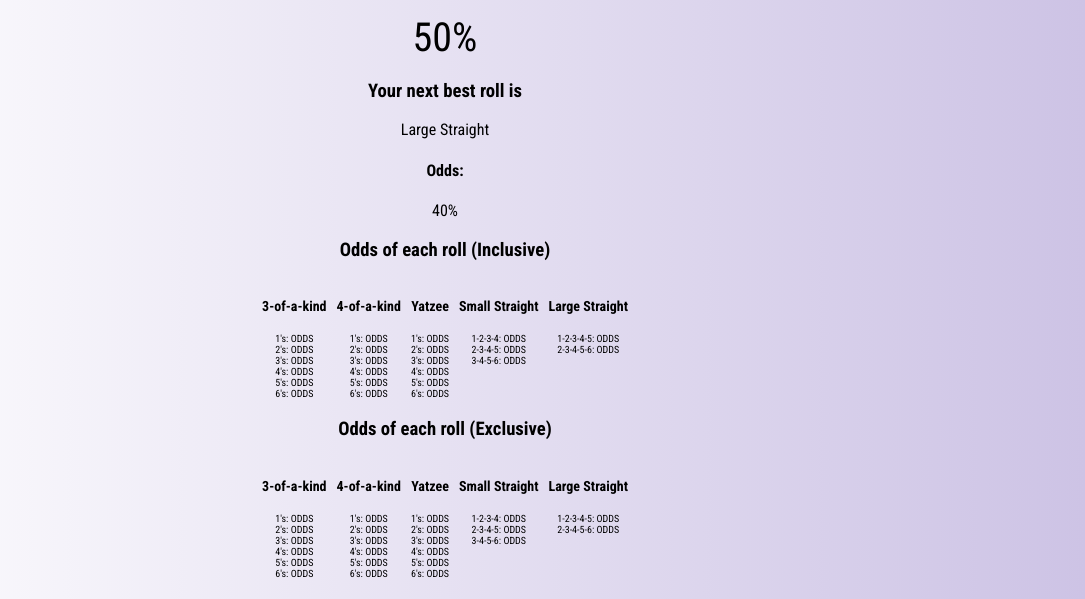
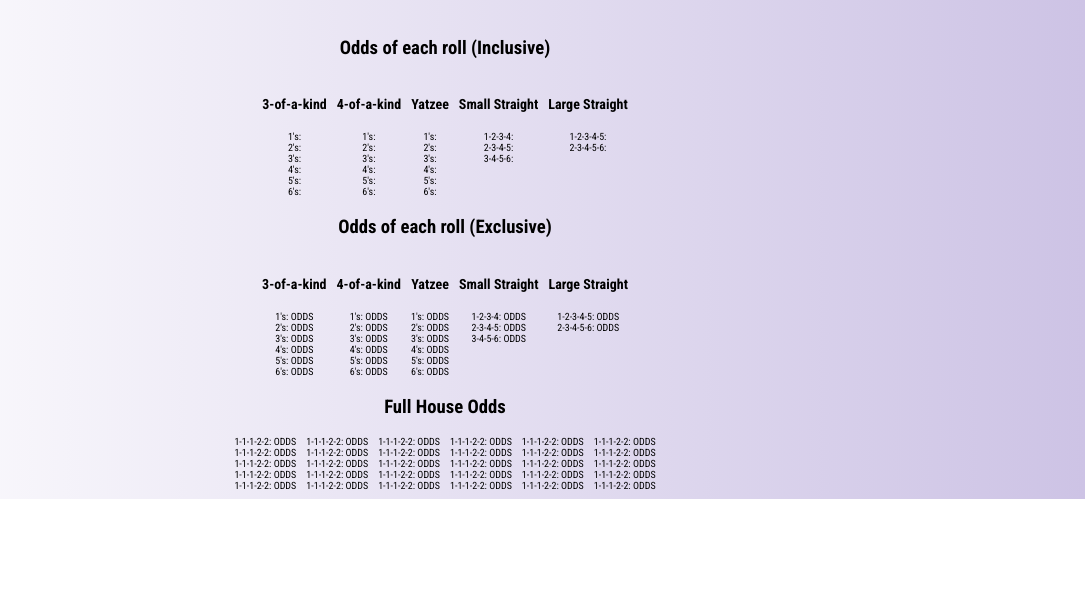
Before and after one commit to 22alfbassett/22alfbassett.github.io, a plain HTML site: page websites/yatzee-odds/index.html in a window 1280 px wide. Shown: the part 851-1450 px from the top of the page, without its empty margins (195-1280 px from the left). After the commit the page ends 1350 px from the top, so only its background shows below. Drawn offline with Linux system fonts and the light colour scheme.

Commit message:
Removed Placeholder text

```diff
--- a/websites/yatzee-odds/index.html
+++ b/websites/yatzee-odds/index.html
@@ -91,57 +91,57 @@
         </div>
         <div class="best-roll">
             <h2>You should go for:</h2>
-            <h1 id="best-roll-text">Yatzee of 5's</h1>
+            <h1 id="best-roll-text"> </h1>
             <div class="best-odds-container">
                 <h3>Odds on next roll: </h3>
-                <t id="best-roll-odds">50%</t>
+                <t id="best-roll-odds"> </t>
             </div>
         </div>
         <div class="next-best-roll">
             <h3>Your next best roll is </h3>
-            <t id="next-best-roll-text">Large Straight</t>
+            <t id="next-best-roll-text"> </t>
             <h4>Odds:</h4>
-            <t id="next-best-roll-odds">40%</t>
+            <t id="next-best-roll-odds"> </t>
         </div>
         <h3 class="odds-inclusive-header">Odds of each roll (Inclusive)</h3>
         <div class="odds-container">
             <div class="3-kind">
                 <h3 class="title">3-of-a-kind</h3>
-                <span id="3-of-a-kind-odds-inc-1">1's: ODDS</span>
-                <span id="3-of-a-kind-odds-inc-2">2's: ODDS</span>
-                <span id="3-of-a-kind-odds-inc-3">3's: ODDS</span>
-                <span id="3-of-a-kind-odds-inc-4">4's: ODDS</span>
-                <span id="3-of-a-kind-odds-inc-5">5's: ODDS</span>
-                <span id="3-of-a-kind-odds-inc-6">6's: ODDS</span>
+                <span id="3-of-a-kind-odds-inc-1">1's:     </span>
+                <span id="3-of-a-kind-odds-inc-2">2's:     </span>
+                <span id="3-of-a-kind-odds-inc-3">3's:     </span>
+                <span id="3-of-a-kind-odds-inc-4">4's:     </span>
+                <span id="3-of-a-kind-odds-inc-5">5's:     </span>
+                <span id="3-of-a-kind-odds-inc-6">6's:     </span>
             </div>
             <div class="4-kind">
                 <h3 class="title">4-of-a-kind</h3>
-                <span id="4-of-a-kind-odds-inc-1">1's: ODDS</span>
-                <span id="4-of-a-kind-odds-inc-2">2's: ODDS</span>
-                <span id="4-of-a-kind-odds-inc-3">3's: ODDS</span>
-                <span id="4-of-a-kind-odds-inc-4">4's: ODDS</span>
-                <span id="4-of-a-kind-odds-inc-5">5's: ODDS</span>
-                <span id="4-of-a-kind-odds-inc-6">6's: ODDS</span>
+                <span id="4-of-a-kind-odds-inc-1">1's:     </span>
+                <span id="4-of-a-kind-odds-inc-2">2's:     </span>
+                <span id="4-of-a-kind-odds-inc-3">3's:     </span>
+                <span id="4-of-a-kind-odds-inc-4">4's:     </span>
+                <span id="4-of-a-kind-odds-inc-5">5's:     </span>
+                <span id="4-of-a-kind-odds-inc-6">6's:     </span>
             </div>
             <div class="yatzees">
                 <h3 class="title">Yatzee</h3>
-                <span id="yatzee-odds-inc-1">1's: ODDS</span>
-                <span id="yatzee-odds-inc-2">2's: ODDS</span>
-                <span id="yatzee-odds-inc-3">3's: ODDS</span>
-                <span id="yatzee-odds-inc-4">4's: ODDS</span>
-                <span id="yatzee-odds-inc-5">5's: ODDS</span>
-                <span id="yatzee-odds-inc-6">6's: ODDS</span>
+                <span id="yatzee-odds-inc-1">1's:     </span>
+                <span id="yatzee-odds-inc-2">2's:     </span>
+                <span id="yatzee-odds-inc-3">3's:     </span>
+                <span id="yatzee-odds-inc-4">4's:     </span>
+                <span id="yatzee-odds-inc-5">5's:     </span>
+                <span id="yatzee-odds-inc-6">6's:     </span>
             </div>
             <div class="sm-straight">
                 <h3 class="title">Small Straight</h3>
-                <span id="sm-straight-odds-inc-1">1-2-3-4: ODDS</span>
-                <span id="sm-straight-odds-inc-2">2-3-4-5: ODDS</span>
-                <span id="sm-straight-odds-inc-3">3-4-5-6: ODDS</span>
+                <span id="sm-straight-odds-inc-1">1-2-3-4:     </span>
+                <span id="sm-straight-odds-inc-2">2-3-4-5:     </span>
+                <span id="sm-straight-odds-inc-3">3-4-5-6:     </span>
             </div>
             <div class="lg-straight">
                 <h3 class="title">Large Straight</h3>
-                <span id="lg-straight-odds-inc-1">1-2-3-4-5: ODDS</span>
-                <span id="lg-straight-odds-inc-2">2-3-4-5-6: ODDS</span>
+                <span id="lg-straight-odds-inc-1">1-2-3-4-5:     </span>
+                <span id="lg-straight-odds-inc-2">2-3-4-5-6:     </span>
             </div>
         </div>
         <h3 class="odds-header">Odds of each roll (Exclusive)</h3>
```
